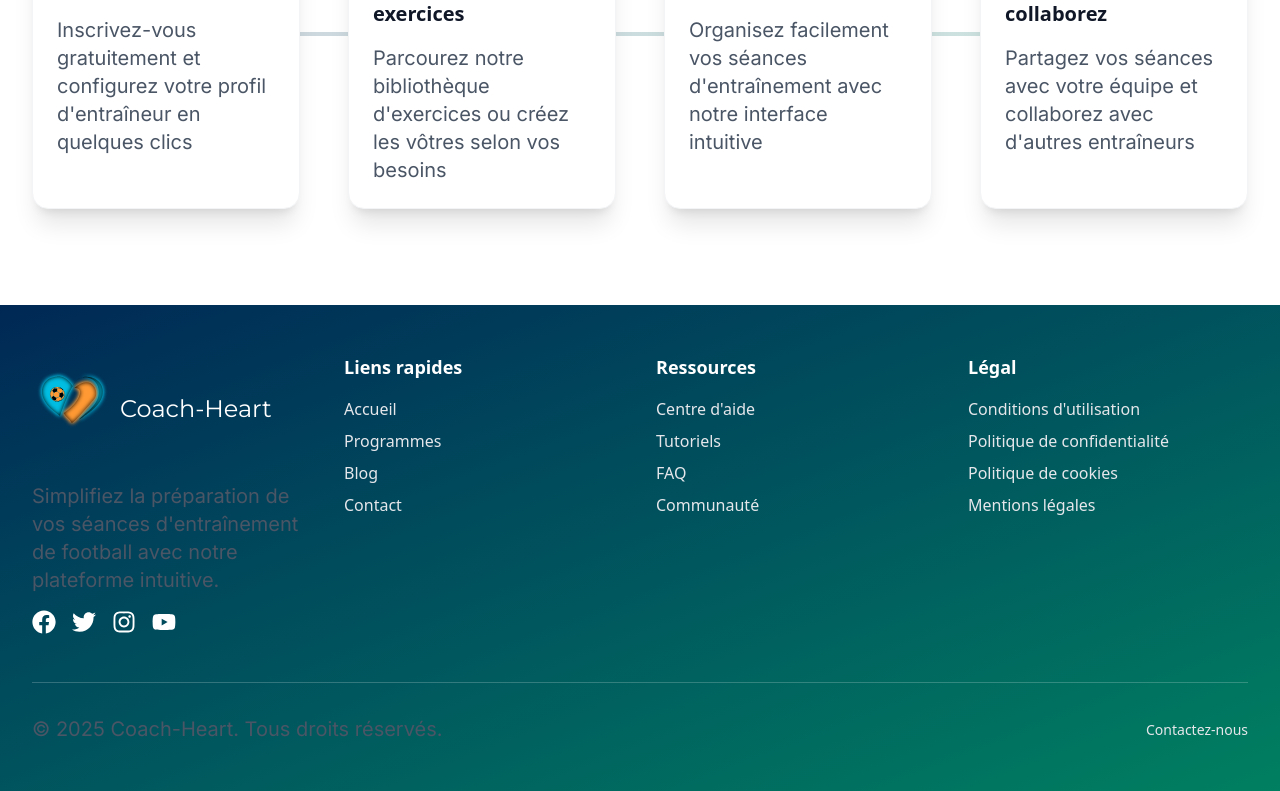
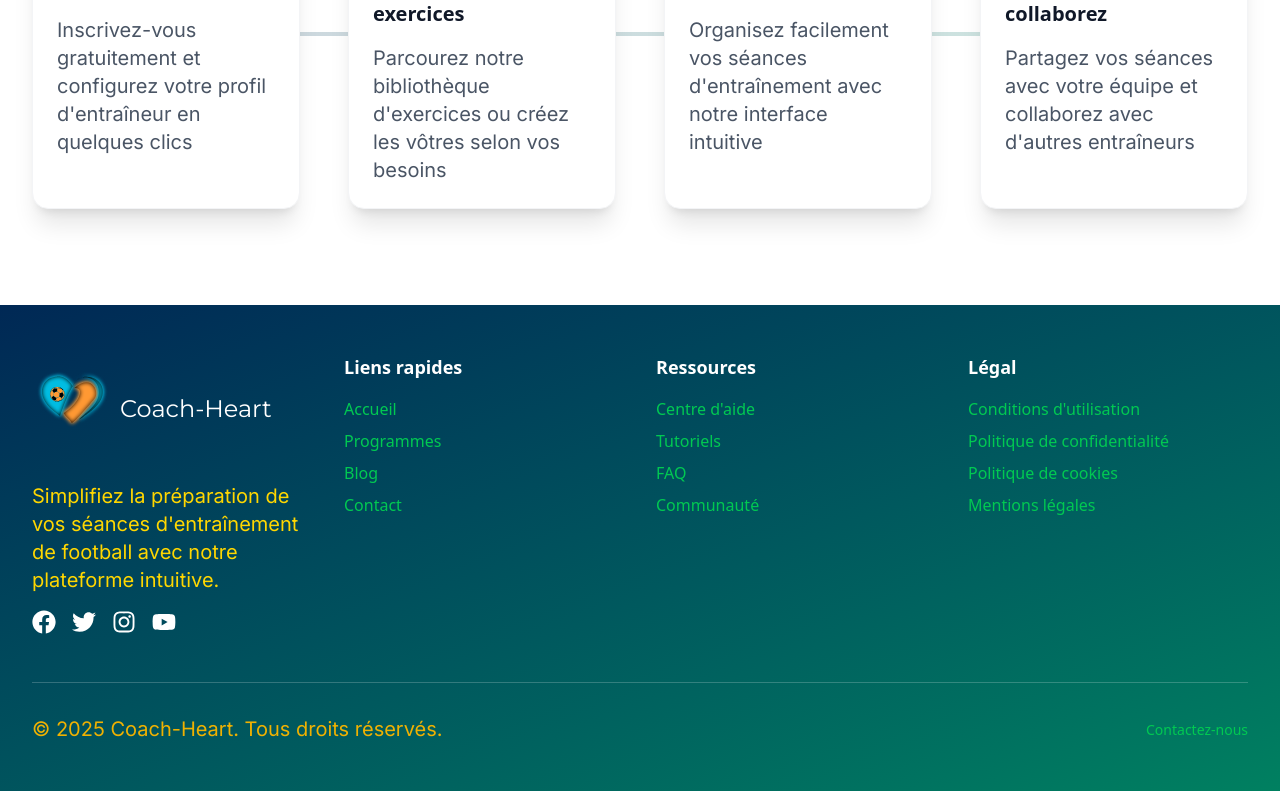
Before and after one commit to petaccia/coatch-heart, a Next.js app in the folder frontend/: page / in a window 1280 px wide. Shown: the part 2588-3379 px from the top of the page. Built offline with nearby package versions, Linux system fonts and the light colour scheme.

Commit message:
update: improve footer text contrast with accent and green colors

```diff
--- a/frontend/src/components/layout/footer/footer-components/BottomBar.tsx
+++ b/frontend/src/components/layout/footer/footer-components/BottomBar.tsx
@@ -6,11 +6,11 @@ const BottomBar = () => {
 
   return (
     <div className="border-t border-white/20 mt-12 pt-8 flex flex-col md:flex-row justify-between items-center">
-      <p className="text-gray-200 text-sm">
+      <p className="!text-accent-dark text-sm">
         &copy; {currentYear} Coach-Heart. Tous droits réservés.
       </p>
       <div className="mt-4 md:mt-0">
-        <Link href="/contact" className="text-gray-200 hover:text-accent transition-colors text-sm">
+        <Link href="/contact" className="text-green500 hover:text-accent transition-colors text-sm">
           Contactez-nous
         </Link>
       </div>
--- a/frontend/src/components/layout/footer/footer-components/FooterLinks.tsx
+++ b/frontend/src/components/layout/footer/footer-components/FooterLinks.tsx
@@ -16,7 +16,7 @@ const FooterLinks = ({ title, links }: FooterLinksProps) => {
       <ul className="space-y-2">
         {links.map((link) => (
           <li key={link.href}>
-            <Link href={link.href} className="text-gray-200 hover:text-accent transition-colors">
+            <Link href={link.href} className="text-green500 hover:text-accent transition-colors">
               {link.label}
             </Link>
           </li>
--- a/frontend/src/components/layout/footer/footer-components/LogoSection.tsx
+++ b/frontend/src/components/layout/footer/footer-components/LogoSection.tsx
@@ -11,7 +11,7 @@ const LogoSection = () => {
         <Image src={logo} alt="Coach-Heart Logo" width={80} height={80} className="mr-2" />
         <span className="font-display text-2xl">Coach-Heart</span>
       </Link>
-      <p className="text-gray-200 mb-4">
+      <p className="!text-accent text-base mb-4">
         Simplifiez la préparation de vos séances d'entraînement de football avec notre plateforme intuitive.
       </p>
       <div className="flex space-x-4">
```
